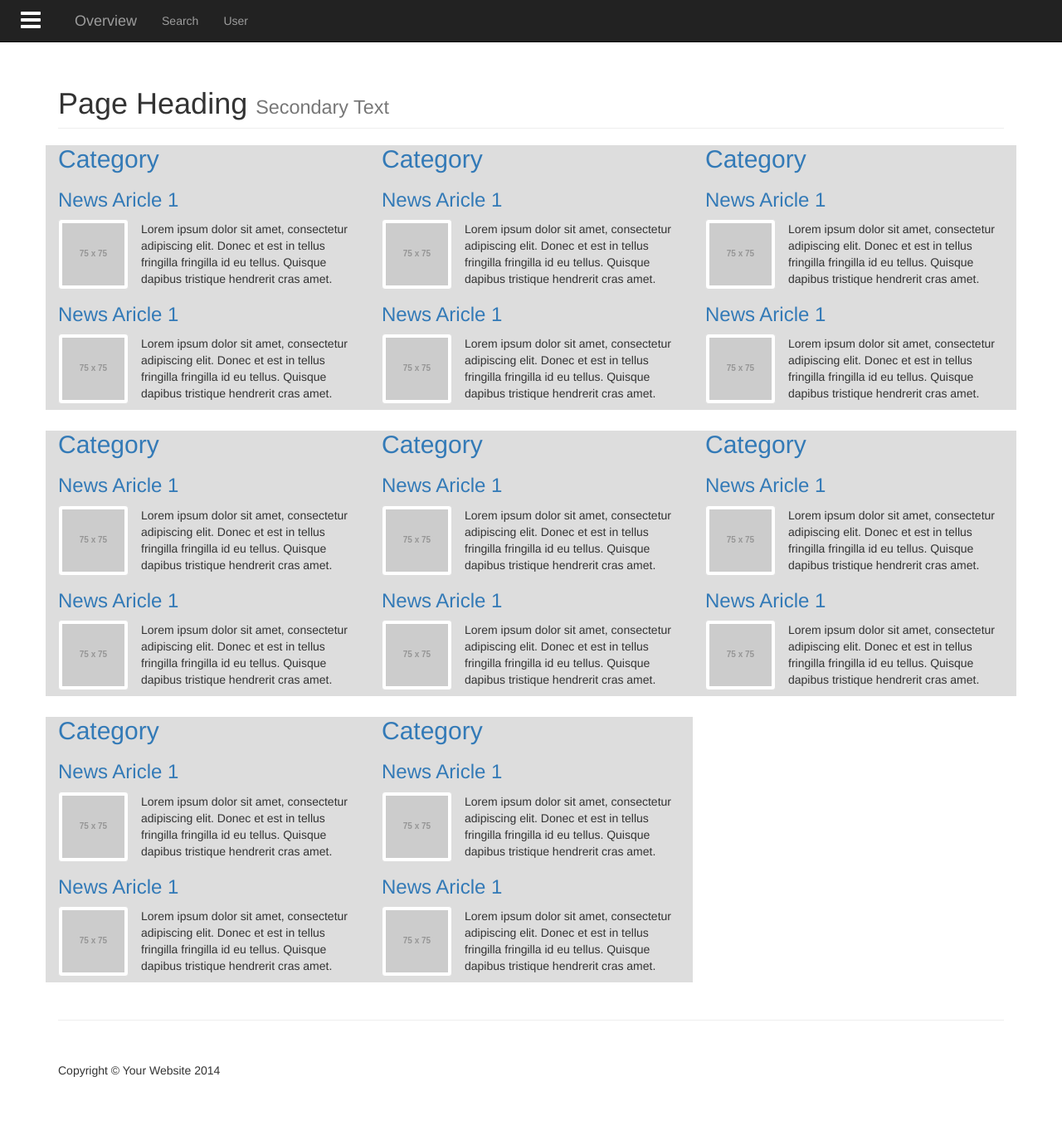
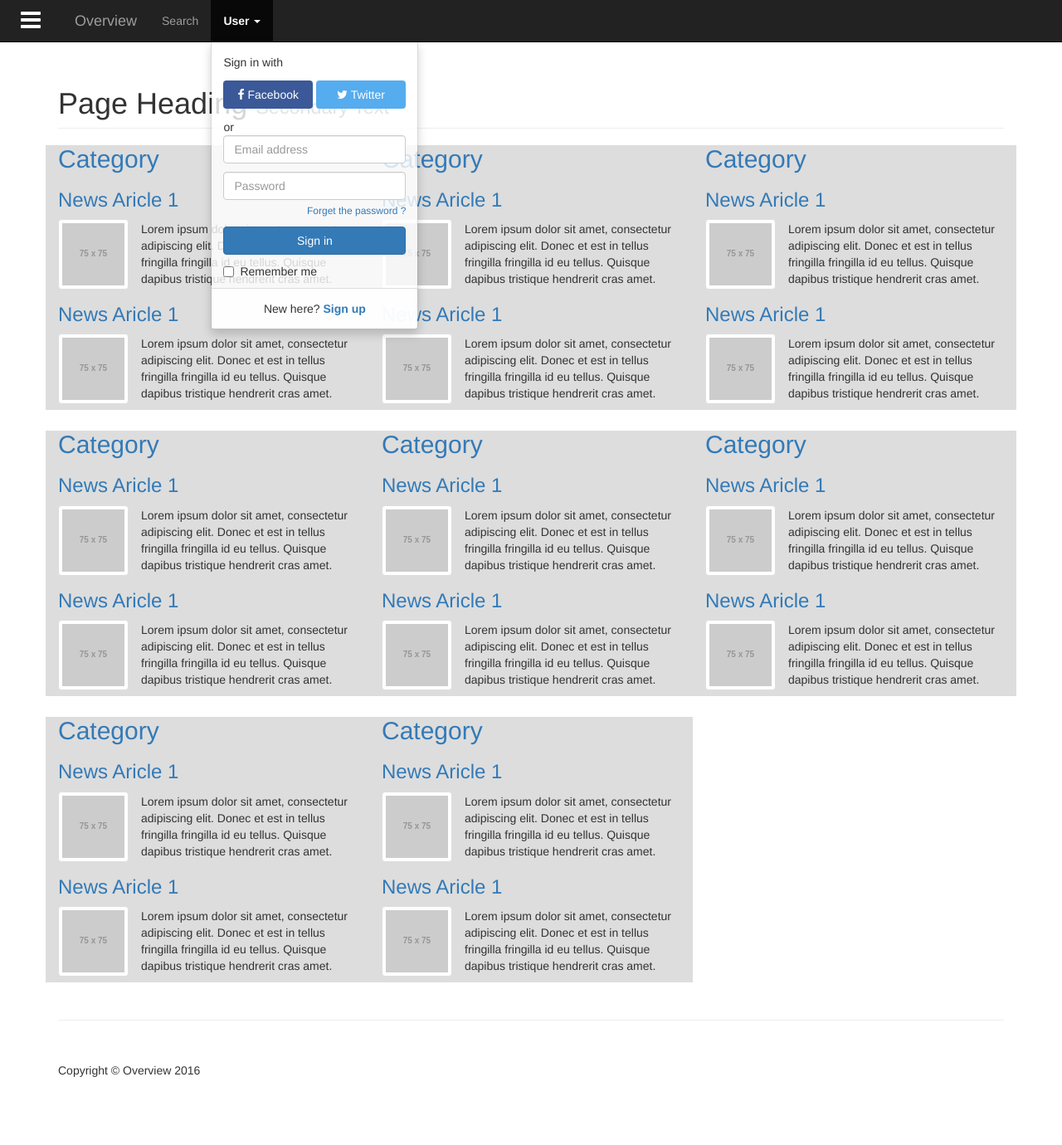
Before and after one commit to DominguesGM/Overview, a PHP site: page / in a window 1280 px wide, after a click on "User". Shown: the whole page at 83% size. Run offline with PHP 8.4, Linux system fonts and the light colour scheme; grey boxes labelled with a size stand in for pictures from a placeholder-image service; some libraries are stand-ins or nearby versions.

Commit message:
sign in and up

```diff
--- /dev/null
+++ b/lbaw_prototype/css/sign_in.css
@@ -0,0 +1,50 @@
+#login-dp{
+    min-width: 250px;
+    padding: 14px 14px 0;
+    overflow:hidden;
+    background-color:rgba(255,255,255,.8);
+}
+#login-dp .help-block{
+    font-size:12px
+}
+#login-dp .bottom{
+    background-color:rgba(255,255,255,.8);
+    border-top:1px solid #ddd;
+    clear:both;
+    padding:14px;
+}
+#login-dp .social-buttons{
+    margin:12px 0
+}
+#login-dp .social-buttons a{
+    width: 49%;
+}
+#login-dp .form-group {
+    margin-bottom: 10px;
+}
+.btn-fb{
+    color: #fff;
+    background-color:#3b5998;
+}
+.btn-fb:hover{
+    color: #fff;
+    background-color:#496ebc
+}
+.btn-tw{
+    color: #fff;
+    background-color:#55acee;
+}
+.btn-tw:hover{
+    color: #fff;
+    background-color:#59b5fa;
+}
+@media(max-width:768px){
+    #login-dp{
+        background-color: inherit;
+        color: #fff;
+    }
+    #login-dp .bottom{
+        background-color: inherit;
+        border-top:0 none;
+    }
+}
--- a/lbaw_prototype/index.php
+++ b/lbaw_prototype/index.php
@@ -142,6 +142,8 @@ include('template/header.html');
                 </div>
             </div>
         </div>
+
+
 <?php
 include('template/footer.html');
 ?>
--- a/lbaw_prototype/template/footer.html
+++ b/lbaw_prototype/template/footer.html
@@ -5,7 +5,7 @@
 <footer>
     <div class="row">
         <div class="col-lg-12">
-            <p>Copyright &copy; Your Website 2014</p>
+            <p>Copyright &copy; Overview 2016</p>
         </div>
     </div>
     <!-- /.row -->
--- a/lbaw_prototype/template/header.html
+++ b/lbaw_prototype/template/header.html
@@ -19,6 +19,9 @@
 
   <!-- Custom CSS -->
   <link href="css/3-col-portfolio.css" rel="stylesheet">
+
+  <!-- Login Form CSS -->
+  <link href="css/sign_in.css" rel="stylesheet">
 
   <!-- HTML5 Shim and Respond.js IE8 support of HTML5 elements and media queries -->
   <!-- WARNING: Respond.js doesn't work if you view the page via file:// -->
@@ -55,11 +58,12 @@
           <a href="#">Services</a>
         </li>
         <li>
-                <a href="#">Contact</a>
+          <a href="#">Contacts</a>
         </li>
       </ul>
     </div>
     <!-- END OF SIDEBAR -->
+
     <div id="page-content-wrapper">
       <!-- Navigation -->
       <nav class="navbar navbar-inverse navbar-fixed-top" role="navigation">
@@ -82,7 +86,10 @@
                 <a id="search-button">Search</a>
               </li>
               <li>
-                            <a href="#">User</a>
+                <a href="#" class="dropdown-toggle" data-toggle="dropdown"><b>User</b> <span class="caret"></span></a>
+                <?php
+                include('template/sign_in.html');
+                ?>
               </li>
             </ul>
           </div>
--- /dev/null
+++ b/lbaw_prototype/template/sign_in.html
@@ -0,0 +1,36 @@
+<ul id="login-dp" class="dropdown-menu">
+  <li>
+    <div class="row">
+      <div class="col-md-12">
+        Sign in with
+        <div class="social-buttons">
+          <a href="#" class="btn btn-fb"><i class="fa fa-facebook"></i> Facebook</a>
+          <a href="#" class="btn btn-tw"><i class="fa fa-twitter"></i> Twitter</a>
+        </div>
+        or
+        <form class="form" role="form" method="post" action="login" accept-charset="UTF-8" id="login-nav">
+          <div class="form-group">
+            <label class="sr-only" for="exampleInputEmail2">Email address</label>
+            <input type="email" class="form-control" id="exampleInputEmail2" placeholder="Email address" required>
+          </div>
+          <div class="form-group">
+            <label class="sr-only" for="exampleInputPassword2">Password</label>
+            <input type="password" class="form-control" id="exampleInputPassword2" placeholder="Password" required>
+            <div class="help-block text-right"><a href="">Forget the password ?</a></div>
+          </div>
+          <div class="form-group">
+            <button type="submit" class="btn btn-primary btn-block">Sign in</button>
+          </div>
+          <div class="checkbox">
+            <label>
+               <input type="checkbox"> Remember me
+            </label>
+          </div>
+        </form>
+      </div>
+      <div class="bottom text-center">
+        New here? <a href="./sign_up.php"><b>Sign up</b></a>
+      </div>
+    </div>
+  </li>
+</ul>
```
Also changed, not shown: lbaw_prototype/sign_up.php (added, +88 -0 lines). Lines whose indentation alone changed are shown as unchanged.
